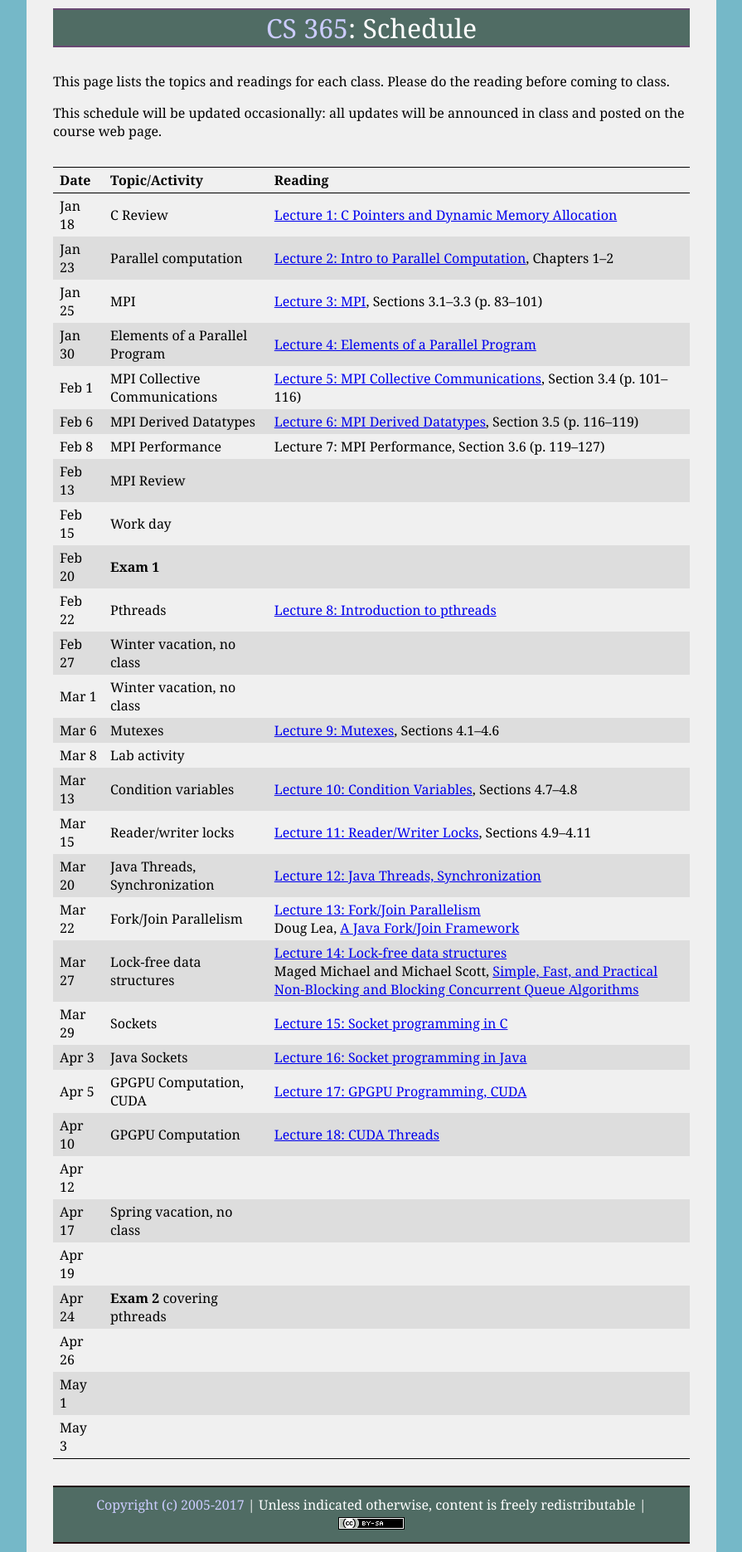
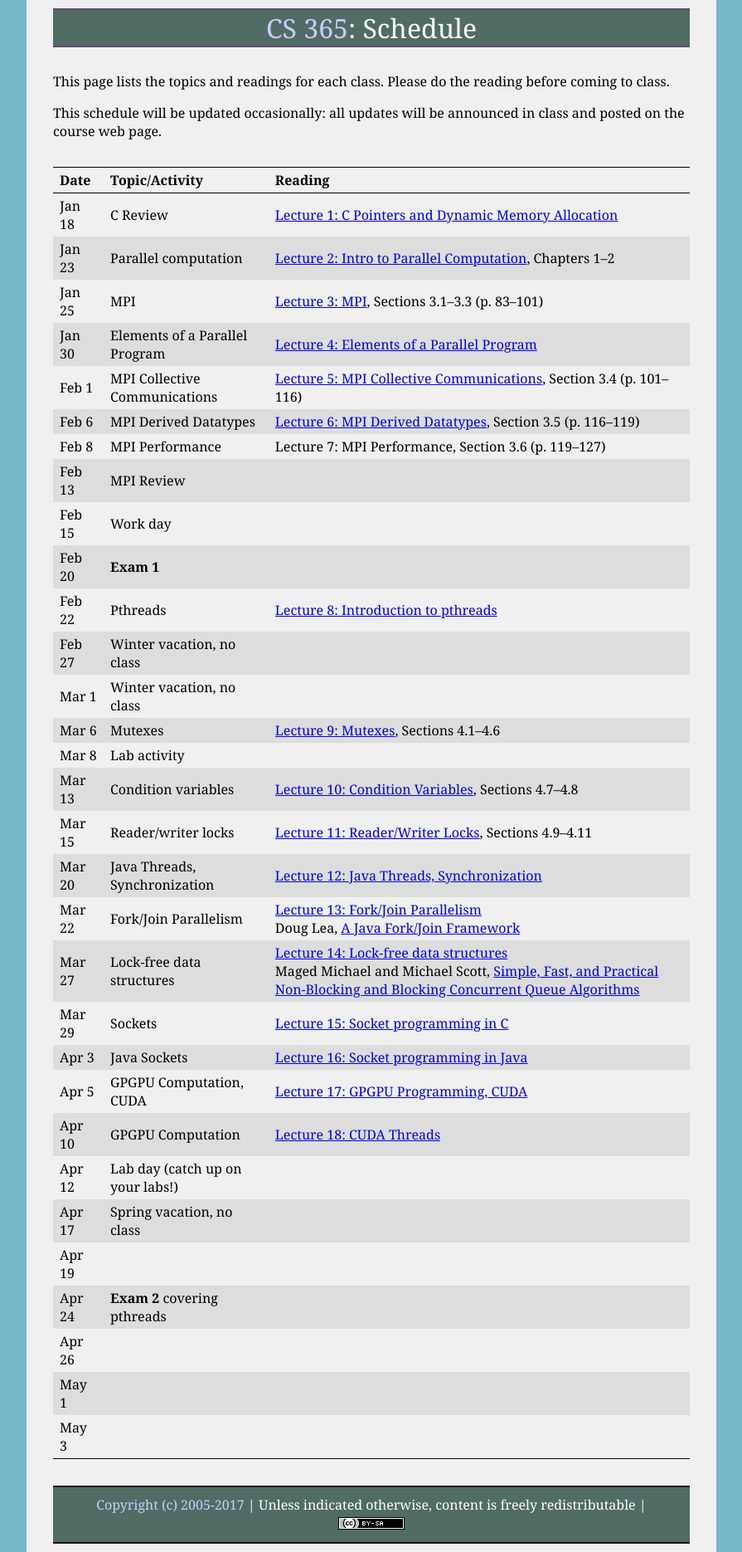
Before and after one commit to ycpcs/cs365-spring2017, a Jekyll site: the page built from schedule.md, in a window 1280 px wide. Shown: the whole page at 83% size, without its empty margins (192-1087 px from the left). Built offline with Jekyll 4.4.1, drawn with Linux system fonts in a browser that asks for light colours.

```diff
--- a/schedule.md
+++ b/schedule.md
@@ -33,7 +33,7 @@ Mar 29 | Sockets | [Lecture 15: Socket programming in C](lectures/lecture15.html
 Apr 3 | Java Sockets | [Lecture 16: Socket programming in Java](lectures/lecture16.html)
 Apr 5 | GPGPU Computation, CUDA | [Lecture 17: GPGPU Programming, CUDA](lectures/lecture17.html)
 Apr 10 | GPGPU Computation | [Lecture 18: CUDA Threads](lectures/lecture18.html)
-Apr 12 |
+Apr 12 | Lab day (catch up on your labs!)
 Apr 17 | Spring vacation, no class
 Apr 19 |
 Apr 24 | **Exam 2** covering pthreads
```
Also changed, not shown: index.md (+1 -0 lines).
